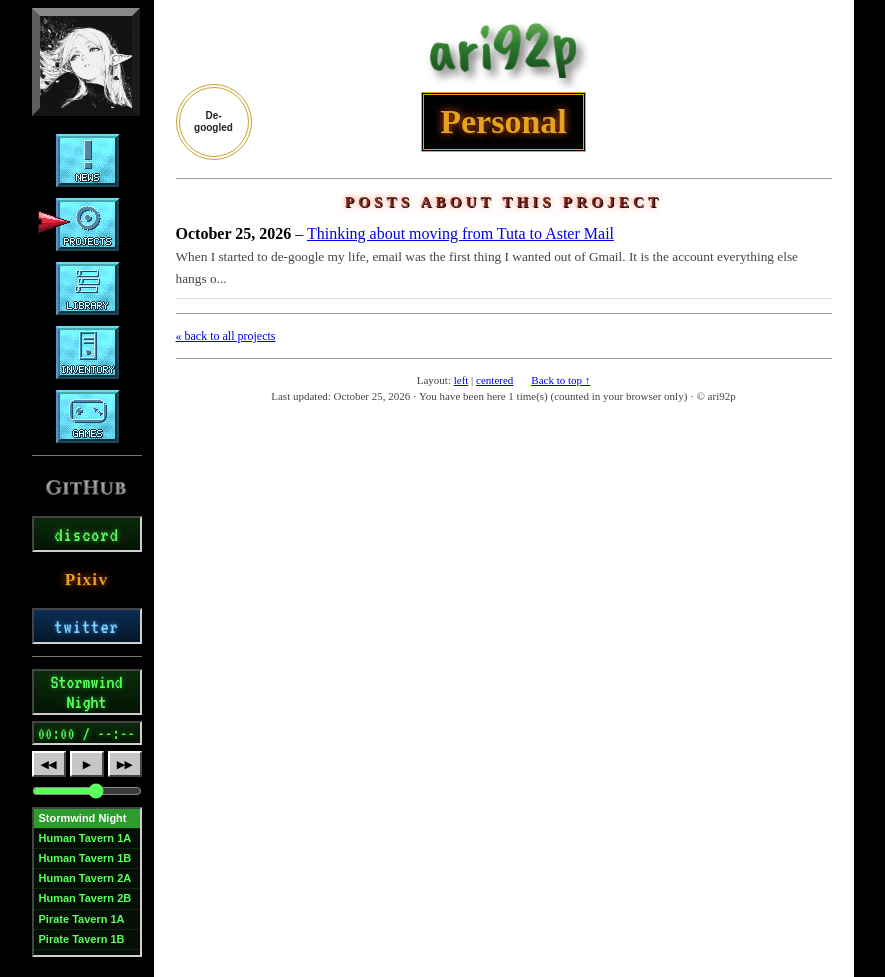
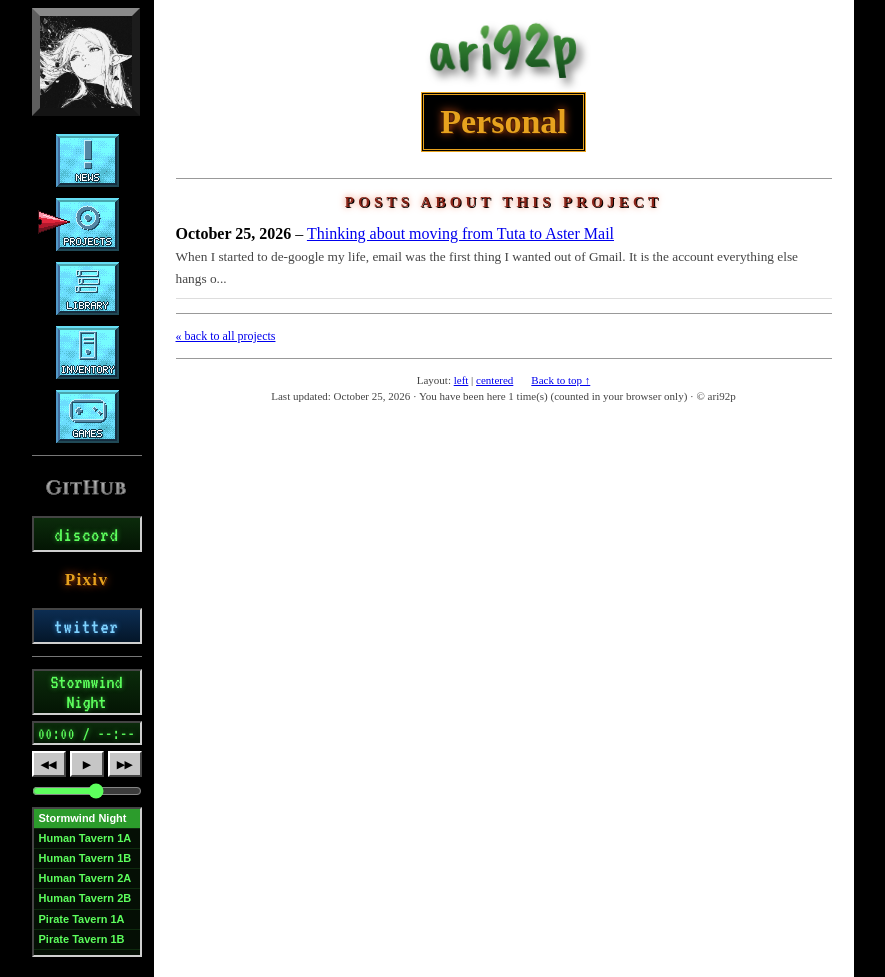
Before and after one commit to ari92p/ari92p.github.io, a Jekyll site: the page built from content/_projects/8-personal.md, in a window 1280 px wide. Shown: the whole page, without its empty margins (129-1014 px from the left). Built offline with Jekyll 4.4.1, drawn with Linux system fonts in a browser that asks for light colours; some web fonts are replaced.

Commit message:
Remove the badge from the Personal project page
Co-Authored-By: Claude Sonnet 5.5 <noreply@anthropic.com>

```diff
--- a/content/_projects/8-personal.md
+++ b/content/_projects/8-personal.md
@@ -7,5 +7,4 @@ logo_class: silver
 summary: Taking my digital life back from big tech, one service at a time.
 note: Privacy, mail, passwords and DNS. Not a piece of software, an ongoing habit.
 permalink: /projects/personal/
-award_left: "De-<br>googled"
 ---
```
